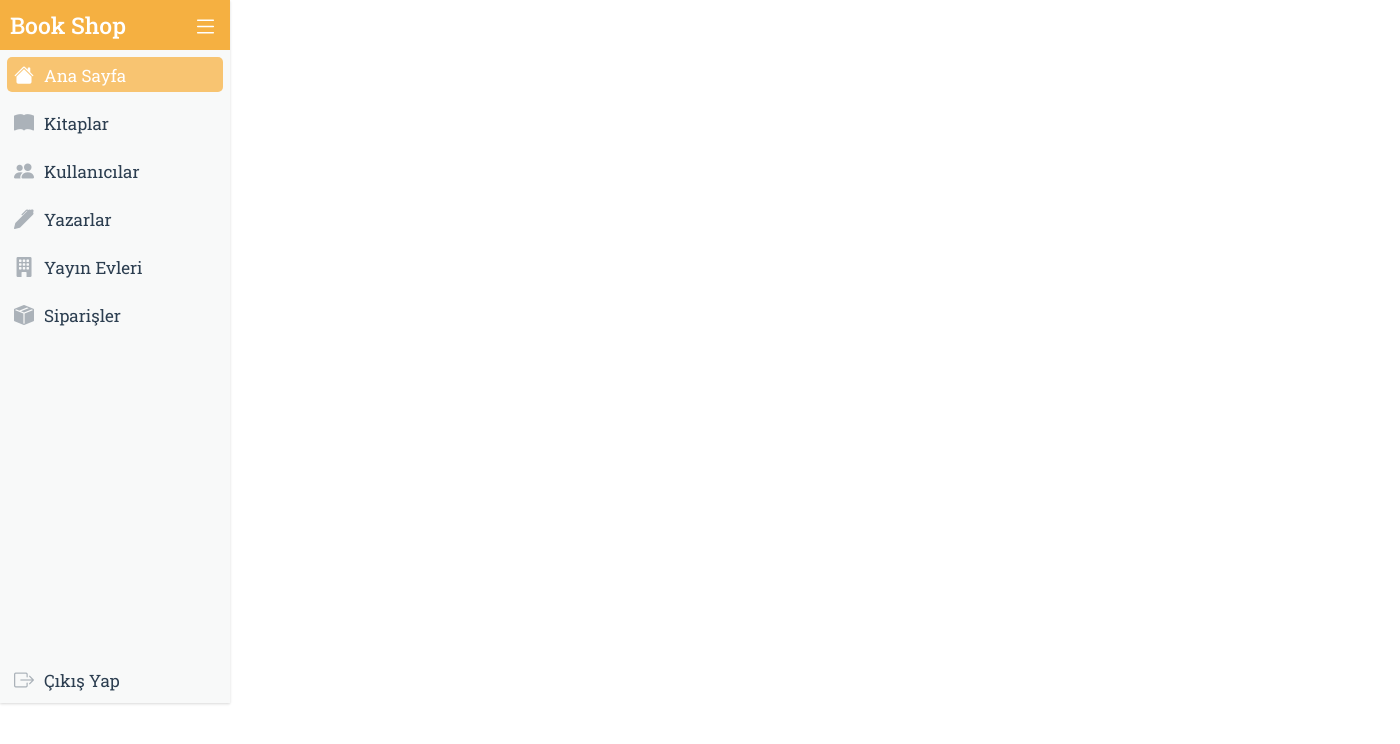
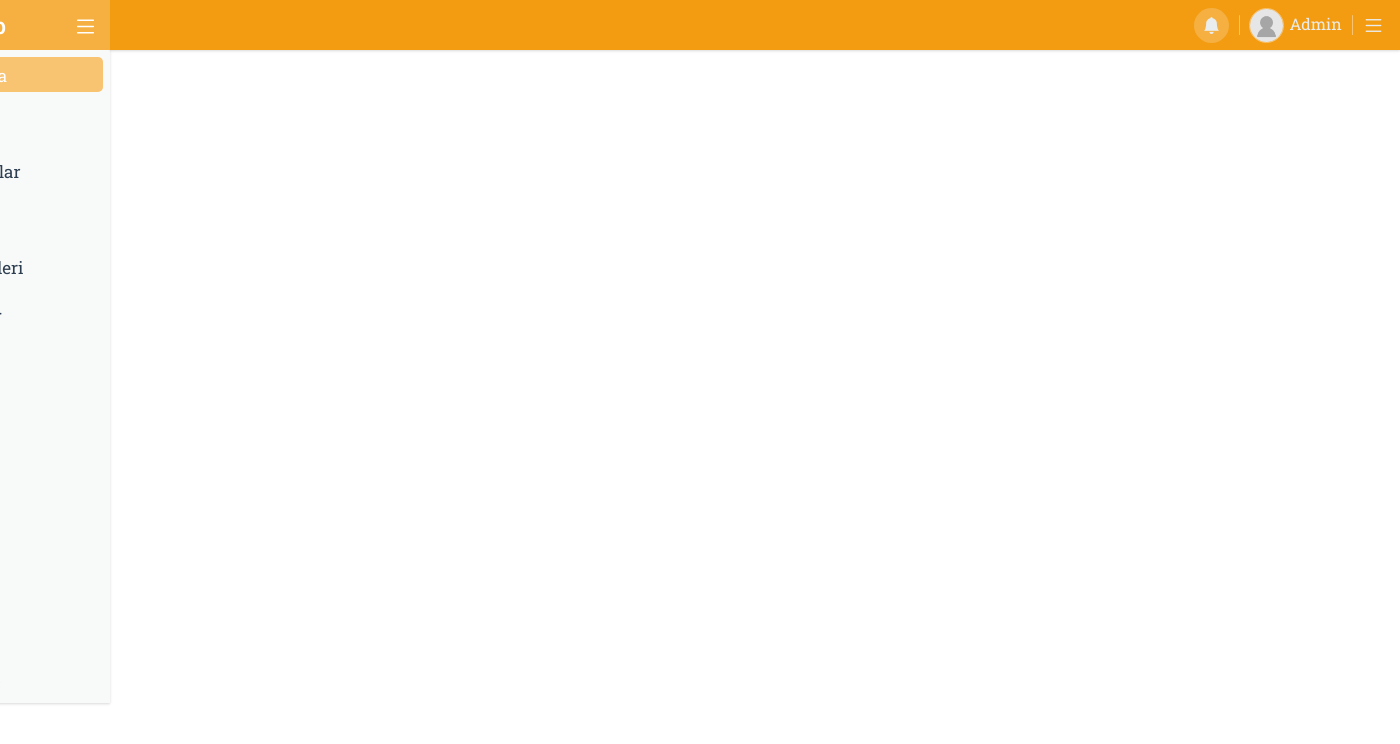
Before and after one commit to Nihat-Yildirim/Book-Shop-Client, a Vue app: page /#/admin/anasayfa in a window 1280 px wide. Shown: the top 744 px of the page, 1400 px wide, since content can reach past the window. Built offline with nearby package versions, Linux system fonts and the light colour scheme; no server answers.

Commit message:
Projede admin sayfaları için header tasarımı yapıldı

```diff
--- a/src/pages/admin/admin_home_page/AdminHomePage.vue
+++ b/src/pages/admin/admin_home_page/AdminHomePage.vue
@@ -1,17 +1,32 @@
 <template>
-    <AdminNavigationComponent :adminHomePageNavButtonClicked = "true" />
+    <div id="admin-home-page-container">
+        <div id="admin-home-page-left">
+            <AdminNavigationComponent :adminHomePageNavButtonClicked = "true" />
+        </div>
+        <div id="admin-home-page-right">
+            <AdminHeaderComponent/>
+        </div>
+    </div>
 </template>
 
 <script>
 import AdminNavigationComponent from '@/pages/admin/components/AdminNavigationComponent';
+import AdminHeaderComponent from '../components/AdminHeaderComponent.vue';
 
 export default {
     components : {
         AdminNavigationComponent,
+        AdminHeaderComponent
     }
 }
 </script>
 
 <style>
+    #admin-home-page-container{
+        display: flex;
+    }
 
+    #admin-home-page-right{
+        width: 100%;
+    }
 </style>
--- /dev/null
+++ b/src/pages/admin/components/AdminHeaderComponent.vue
@@ -0,0 +1,104 @@
+<template>
+    <div id="admin-header-container">
+        <div id="admin-hader-left">
+        </div>
+        <div id="admin-header-right">
+            <div id="admin-header-notification">
+                <i class="bi bi-bell-fill"></i>
+            </div>
+            <div class="admin-header-bracket"></div>
+            <div id="admin-header-admin-profile">
+                <div id="admin-header-admin-picture">
+                    <img src="@\assets\no-user-image.jpg" alt="">
+                </div>
+                <div id="admin-header-admin-name">
+                    Admin
+                </div>
+            </div>
+            <div class="admin-header-bracket"></div>
+            <div id="admin-header-admin-information">
+                <i class="bi bi-list"></i>
+            </div>
+        </div>
+    </div>
+</template>
+
+<script>
+export default {
+
+}
+</script>
+
+<style>
+    #admin-header-container{
+        display: flex;
+        width: 100%;
+        min-width: 1290px;
+        height: 50px;
+        background-color: #F39C12;
+        box-shadow: rgba(0, 0, 0, 0.1) 0px 1px 3px 0px, rgba(0, 0, 0, 0.06) 0px 1px 2px 0px;
+        display: flex;
+        justify-content: space-between;
+    }
+
+    #admin-header-right{
+        padding-right: 15px;
+        display: flex;
+        align-items: center;
+    }
+
+    #admin-header-notification{
+        color: #EAEDED;
+        width: 35px;
+        height: 35px;
+        display: flex;
+        justify-content: center;
+        align-items: center;
+        font-size: 17px;
+        border-radius: 50%;
+        background-color: #F5B041;
+        cursor: pointer;
+        margin-right: 10px;
+    }
+
+    .admin-header-bracket{
+        border-radius: 1px;
+        margin-right: 10px;
+        width: 0.3px;
+        height: 20px;
+        background-color: #F8C471;
+    }
+
+    #admin-header-admin-profile{
+        display: flex;
+        margin-right: 10px;
+        color: #EAEDED;
+        user-select: none;
+    }
+
+    #admin-header-admin-picture{
+        width: 35px;
+        height: 35px;
+        margin-right: 5px;
+        border: 1px solid #F8C471;
+        border-radius: 50%;
+    }
+
+    #admin-header-admin-picture img{
+        width: 100%;
+        height: 100%;
+        object-fit: cover;
+        border-radius: 50%;
+    }
+
+    #admin-header-admin-name{
+        padding-top: 5px;
+    }
+
+    #admin-header-admin-information i{
+        font-size: 23px;
+        font-weight: 500;
+        color: #EAEDED;
+        cursor: pointer;
+    }
+</style>
--- a/src/pages/admin/components/AdminNavigationComponent.vue
+++ b/src/pages/admin/components/AdminNavigationComponent.vue
@@ -152,7 +152,7 @@ export default {
         font-size: 17px;
         padding-top: 4px;
         border-radius: 5px;
-        padding-left: 2px;
+        padding-left: 3px;
     }
 
     .admin-navigation-button i{
```
